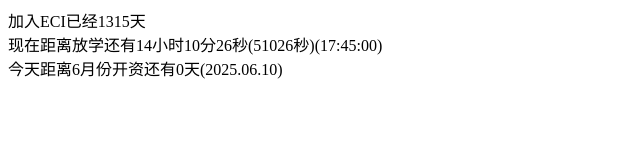
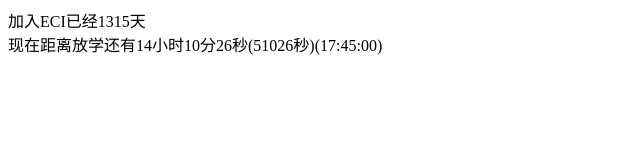
Before and after one commit to heqihang/heqihang.github.io, a plain HTML site: page index.html in a window 1280 px wide. Shown: the whole page, without its empty margins (0-640 px from the left). Drawn offline with Linux system fonts and the light colour scheme.

Commit message:
Update index.html

```diff
--- a/index.html
+++ b/index.html
@@ -7,7 +7,6 @@
 <body>
 <div id="toECI"></div>
 <div id="text"></div>
-<div id="s06"></div>
 
 <script>
   const beginDate = new Date('2021-11-03').getTime()
@@ -44,7 +43,7 @@
   const currentMonth = currentTime.getMonth() + 1
   const currentDay = currentTime.getDate()
   const currentDate = new Date(`${currentYear}-${currentMonth}-${currentDay}`)
-  const endS06Date = new Date('2025-06-10')
-  const distanceS06 = endS06Date.getTime() - currentDate.getTime()
-  document.getElementById('s06').innerText = `今天距离6月份开资还有${Math.floor(distanceS06 / 1000 / 24 / 60 / 60)}天(2025.06.10)`
+  // const endS06Date = new Date('2025-06-10')
+  // const distanceS06 = endS06Date.getTime() - currentDate.getTime()
+  // document.getElementById('s06').innerText = `今天距离6月份开资还有${Math.floor(distanceS06 / 1000 / 24 / 60 / 60)}天(2025.06.10)`
 </script>
```
